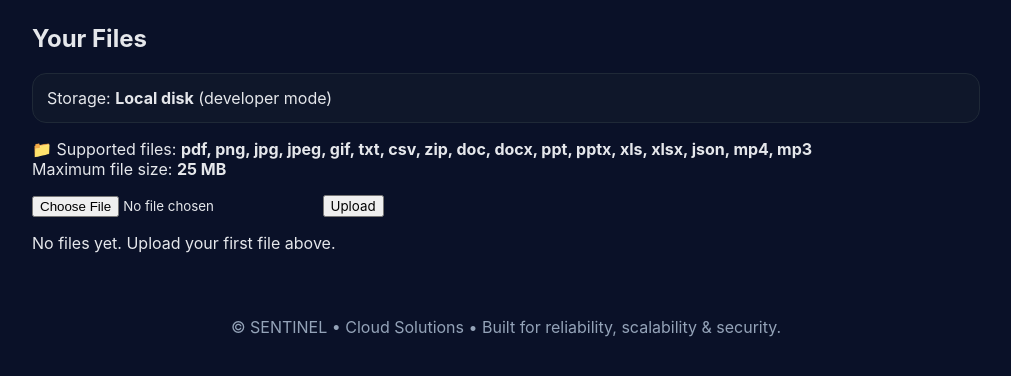
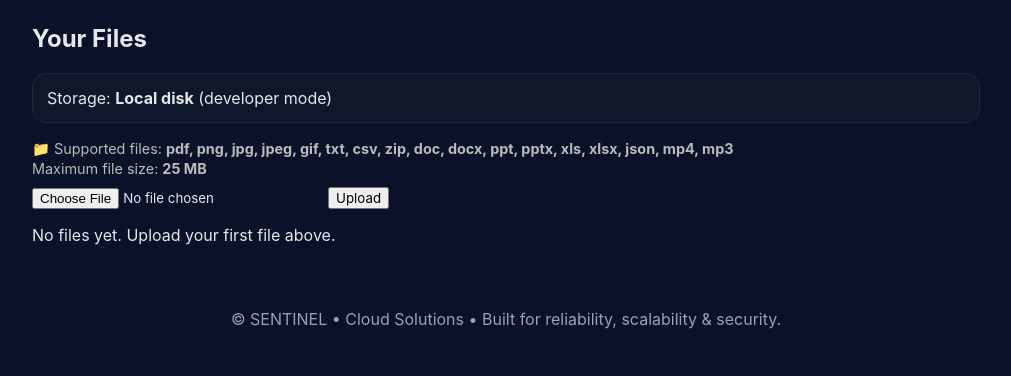
Before and after one commit to Badaryman/wqwqwq, a Flask app: page /dashboard in a window 1280 px wide. Shown: the part 53-429 px from the top of the page, without its empty margins (134-1145 px from the left). Run offline with Flask 3, Linux system fonts and the light colour scheme; the visitor is signed in with stand-in values (Sample User, id 1); data that the repository does not hold is empty.

Commit message:
Add styles for upload components in CSS
Added styles for upload note, file icon, and upload controls.

```diff
--- a/static/style.css
+++ b/static/style.css
@@ -54,6 +54,26 @@ nav.nav{display:flex;justify-content:space-between;align-items:center;padding:12
 .hello{margin-right:10px;color:var(--muted)}
 .upload{display:flex;gap:8px;align-items:center}
 
+.upload-note {
+  font-size: 0.9rem;
+  color: #bbb;
+  margin-bottom: 8px;
+  line-height: 1.4;
+}
+
+.file-icon {
+  width: 20px;
+  height: 20px;
+  vertical-align: middle;
+  margin-right: 8px;
+}
+
+.upload-controls {
+  display: flex;
+  gap: 10px;
+  align-items: center;
+}
+
 @media (max-width:640px){
   .hero h1{font-size:32px}
   .hero-cta{flex-direction:column}
```
